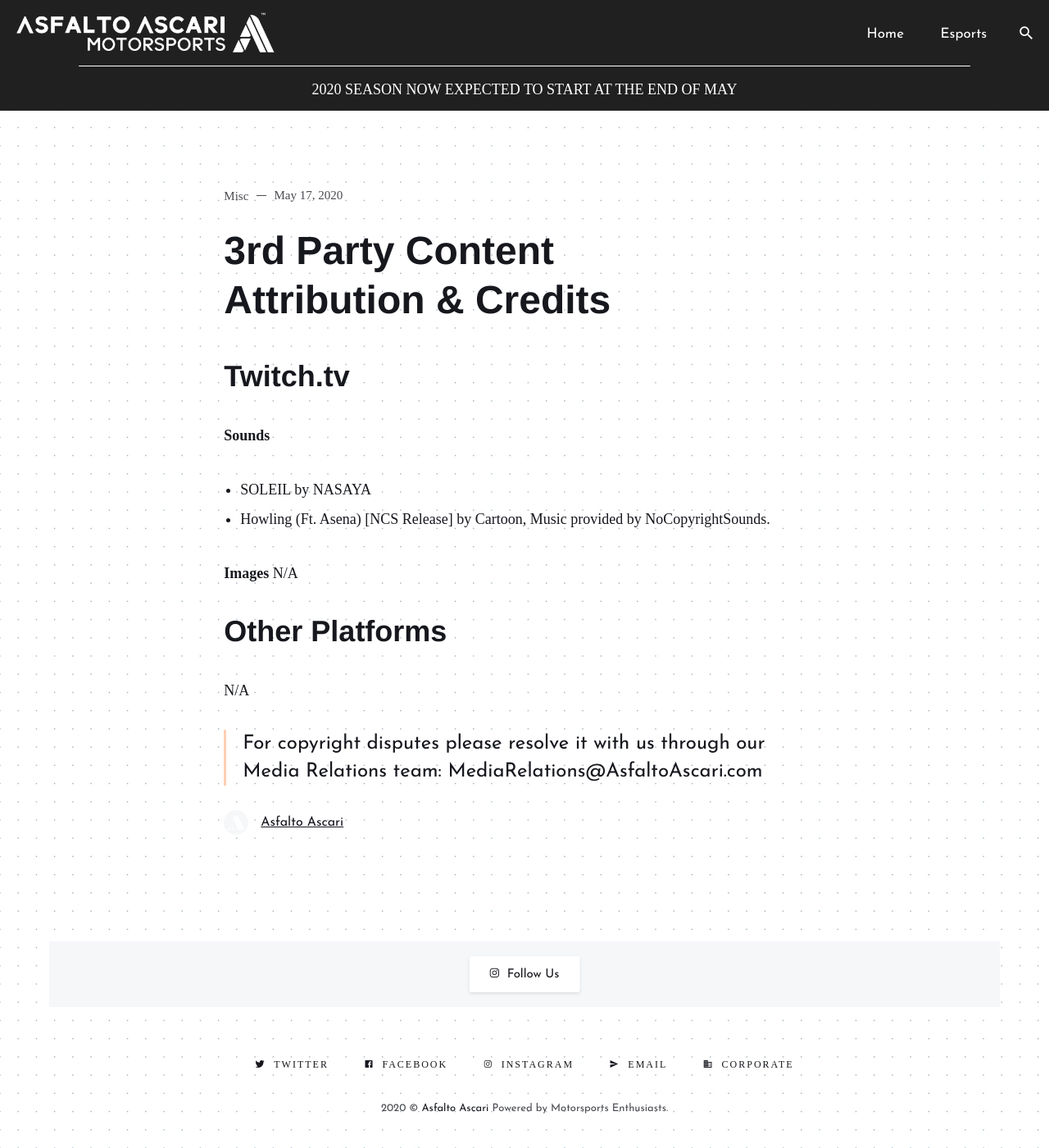
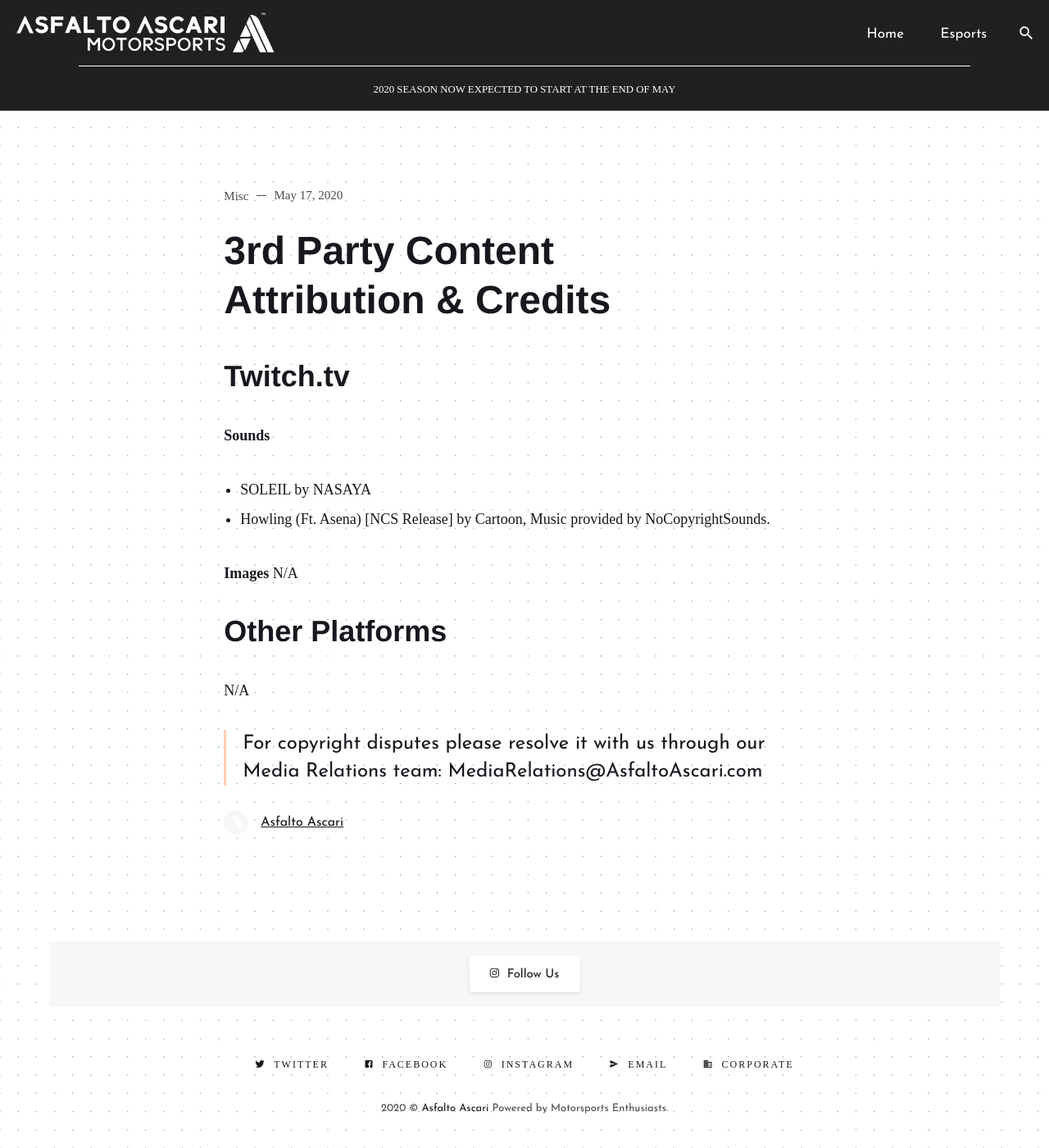
Before and after one commit to Asfalto-Ascari/AsfaltoAscari, a Jekyll site: the page built from _posts/2020-05-17-Content-Attribution.md, in a window 1280 px wide and 1400 px high. Shown: the whole window at 82% size. Built offline with Jekyll 4.4.1, drawn with Linux system fonts in a browser that asks for light colours; nearby versions of some CDN libraries; some web fonts are replaced.

Commit message:
Update _liveupdates.scss

```diff
--- a/_sass/3-modules/_liveupdates.scss
+++ b/_sass/3-modules/_liveupdates.scss
@@ -7,7 +7,7 @@
   /*background: $asfalto-black;*/
 
   text-align: center;
-  font-size: 18px;
+  font-size: 1vw;
   color: $defaulted-white;
   &.is-disabled {
     pointer-events: none;
```
